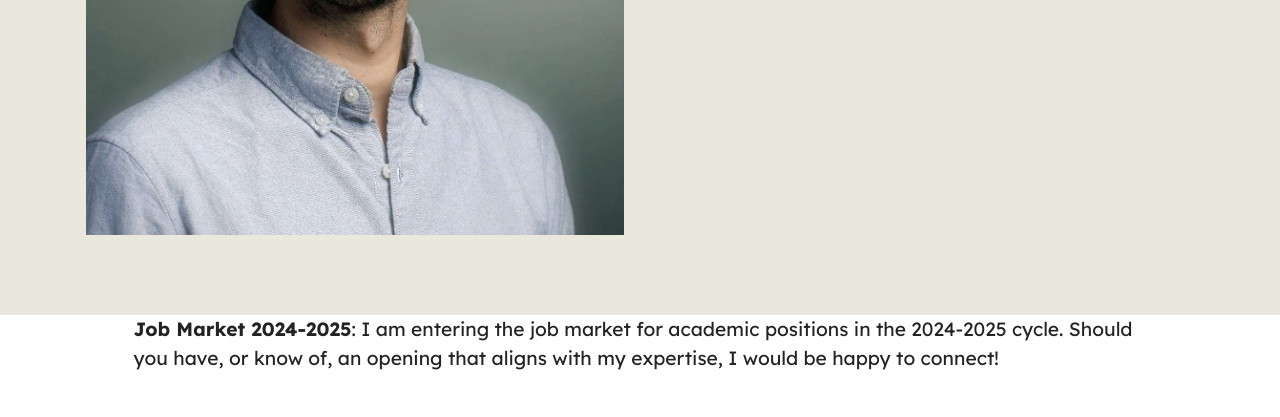
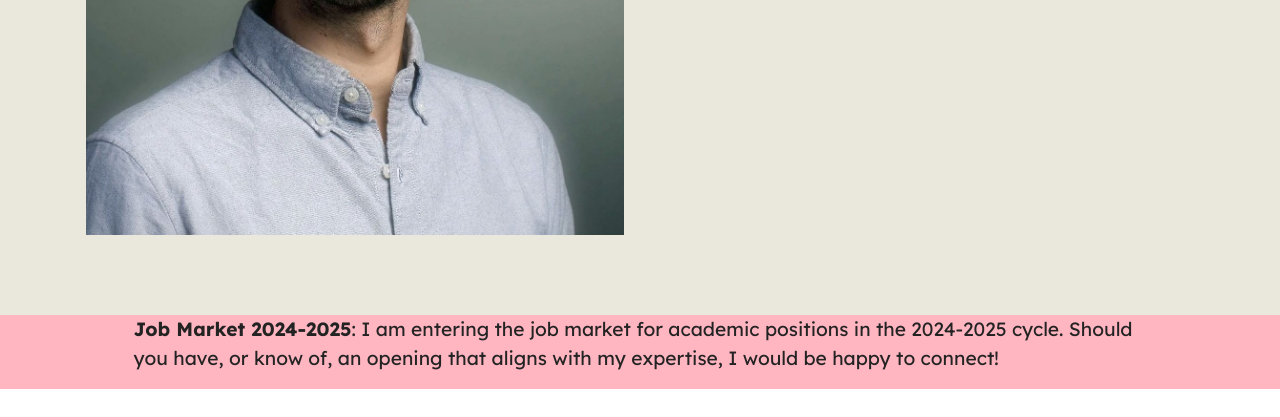
Before and after one commit to ohaddan/ohaddan.github.io, a plain HTML site: page index.html in a window 1280 px wide. Shown: the part 535-952 px from the top of the page. Drawn offline with Linux system fonts and the light colour scheme; files whose address does not match are found by name.

Commit message:
Update index.html

```diff
--- a/index.html
+++ b/index.html
@@ -133,7 +133,7 @@
         </div>
     </div>
 </section>
-<section data-bs-version="5.1" class="content5 cid-u7FGVVgQch" id="content5-14">
+<section data-bs-version="5.1" class="content5 cid-u7FGVVgQch" id="content5-14" style="background-color: #FFB6C1;">
 
     <div class="container">
         <div class="row justify-content-center">
```
